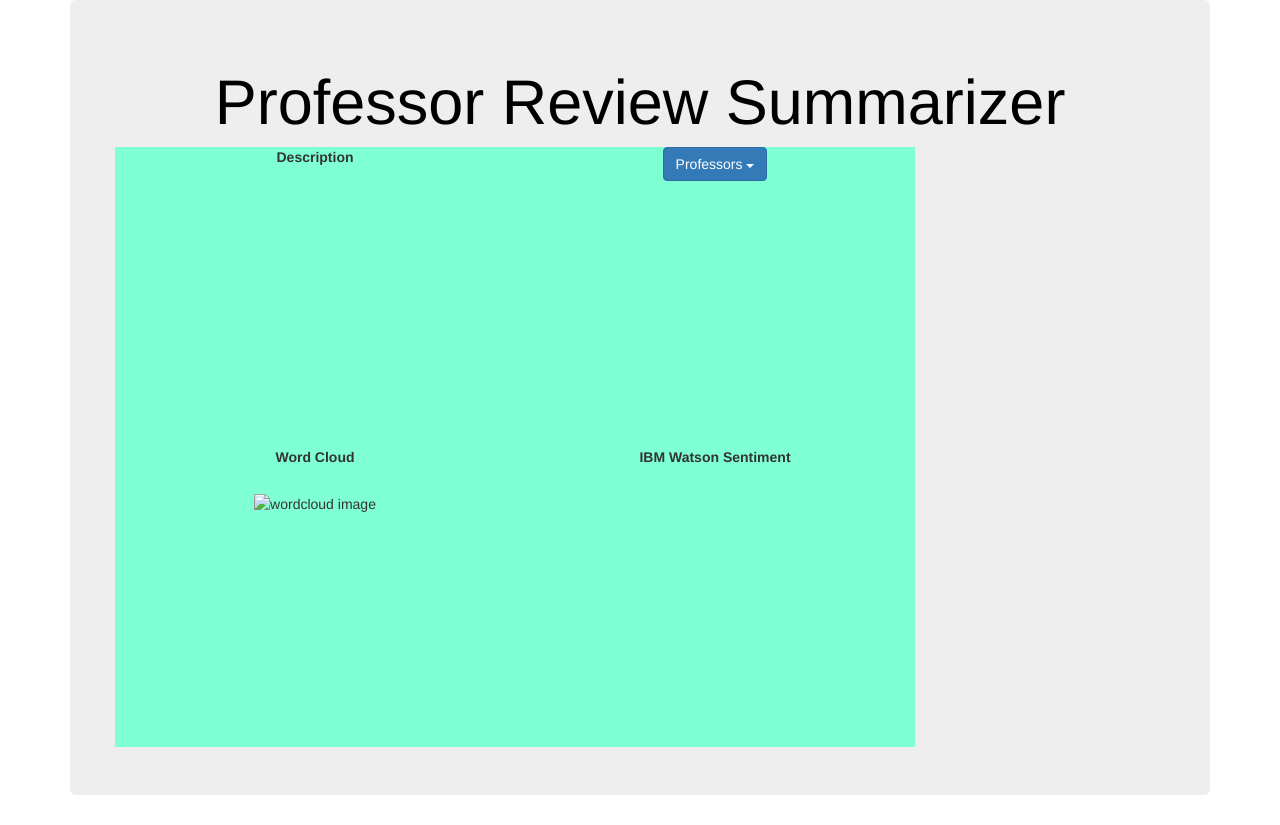
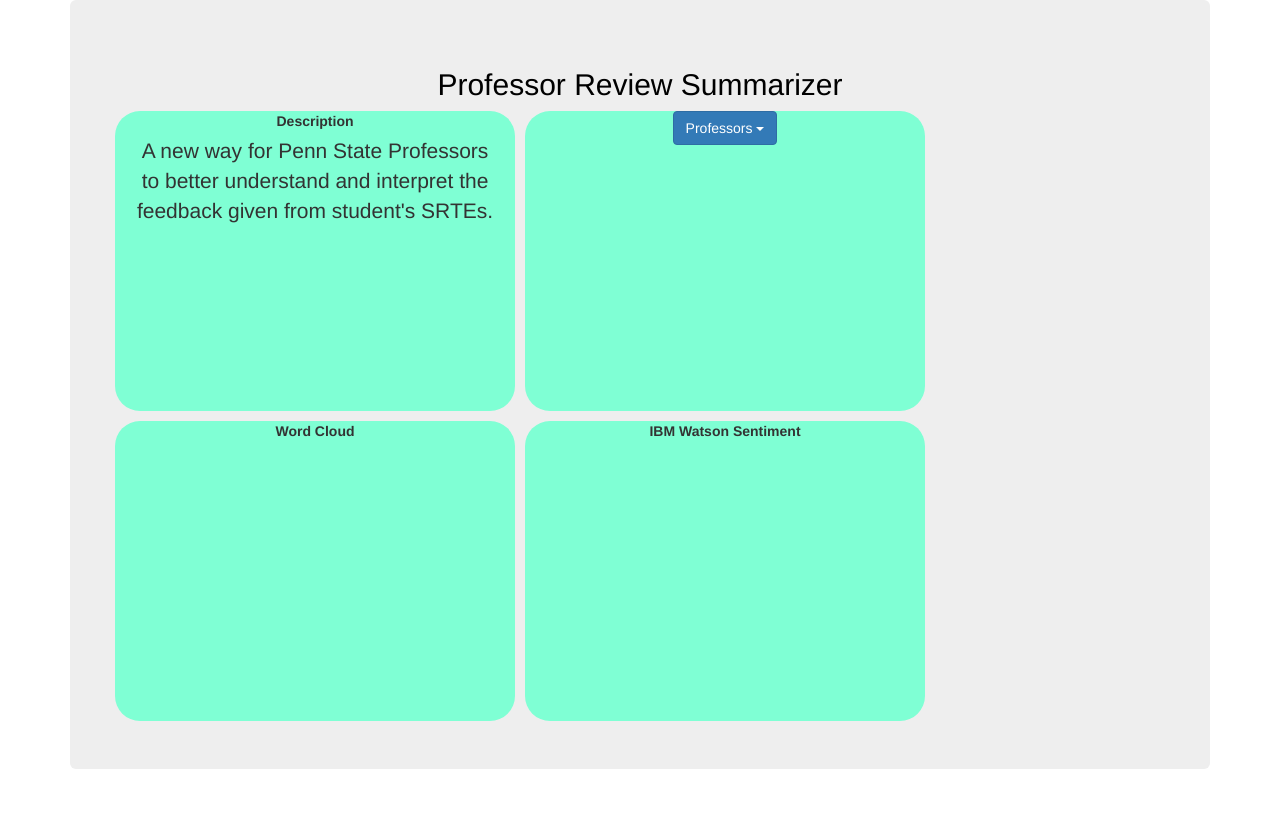
Before and after one commit to AlbertWilson/HackPSU2017, a plain HTML site: page index.html in a window 1280 px wide. After the commit the page ends 800 px from the top, so only its background shows below. Drawn offline with nearby package versions, Linux system fonts and the light colour scheme.

Commit message:
Add files via upload

```diff
--- a/index.html
+++ b/index.html
@@ -15,18 +15,24 @@
 
 <body>
   <div class="container">
-    <div class="jumbotron" align="center">
+    <div class="jumbotron">
       <div class="bgimg">
           <div class="container text-center" style="color:Black">
-            <h1>Professor Review Summarizer</h1>
+              <h2>Professor Review Summarizer</h2>
           </div>
       </div>
       <div align="center">
-        <div class="row">
-            <div class="col-md-6" style="height:300px; width:400px; background:#7FFFD4">
+          <div class="row" style="margin-bottom:10px">
+              <div class="col-md-6" style="margin-right:10px; border-radius:25px; height:300px; width:400px; background:#7FFFD4">
                   <label>Description</label>
+                  <br>
+                      <p>
+                        A new way for Penn State Professors to better understand and interpret the feedback given
+                        from student's SRTEs.
+                      </p>
+                  </br>
               </div>
-            <div class="col-md-6" style="height:300px; width:400px; background:#7FFFD4">
+              <div class="col-md-6" style="border-radius:25px; height:300px; width:400px; background:#7FFFD4">
                   <div class="dropdown">
                       <button class="btn btn-primary dropdown-toggle" type="button" data-toggle="dropdown">Professors
                   <span class="caret"></span></button>
@@ -39,12 +45,12 @@
               </div>
           </div>
           <div class="row">
-            <div class="col-md-6" style="height:300px; width:400px; background:#7FFFD4">
+              <div class="col-md-6" style="margin-right:10px; border-radius:25px; height:300px; width:400px; background:#7FFFD4">
                   <label>Word Cloud</label>
                   <br></br>
-                <img src="" alt="wordcloud image">
+                  <img src="" alt="">
               </div>
-            <div class="col-md-6" style="height:300px; width:400px; background:#7FFFD4">
+              <div class="col-md-6" style="border-radius:25px; height:300px; width:400px; background:#7FFFD4">
                   <label>IBM Watson Sentiment</label>
               </div>
           </div>
```
Lines whose indentation alone changed are shown as unchanged.
